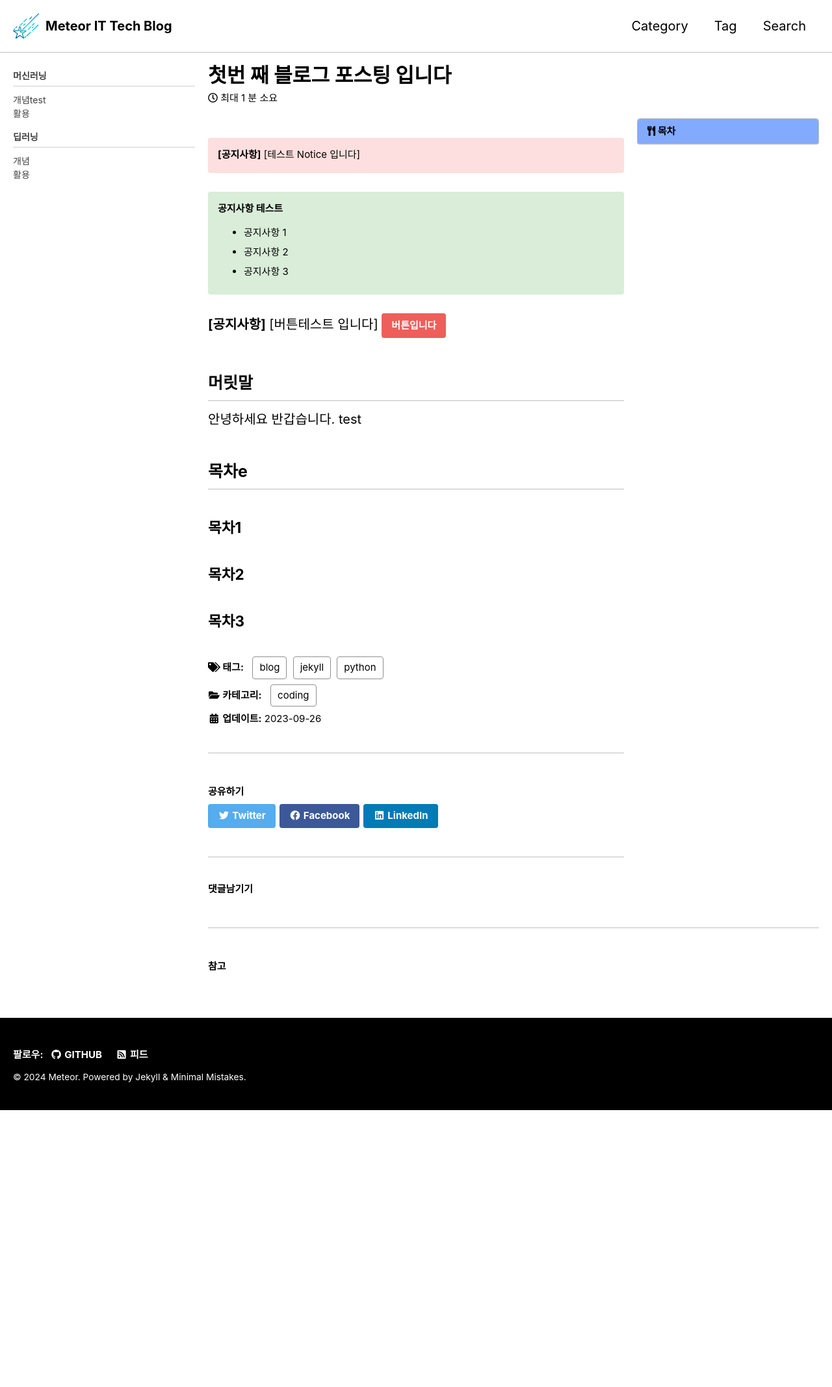
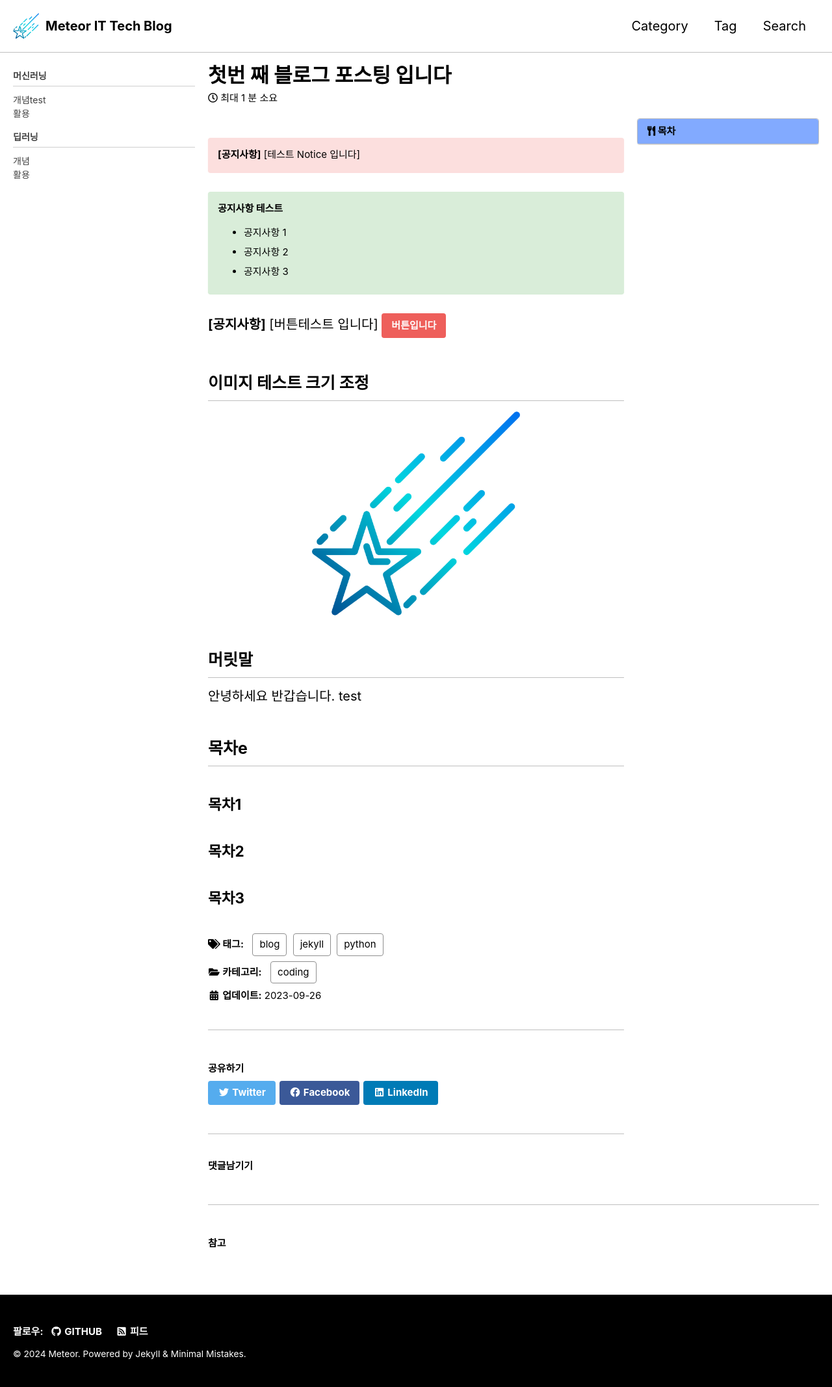
Before and after one commit to MeteorNote/MeteorNote.github.io, a Jekyll site: the page built from _posts/2023-09-26-first.md, in a window 1280 px wide. Shown: the whole page at 65% size. Built offline with Jekyll 4.4.1, drawn with Linux system fonts in a browser that asks for light colours; cached includes are drawn as plain includes; comment, search, counter and statistics services are not loaded; before the commit the page ends 1708 px from its top, so only the background shows below that.

Commit message:
본문 이미지 크기 조정 테스트

```diff
--- a/_posts/2023-09-26-first.md
+++ b/_posts/2023-09-26-first.md
@@ -29,6 +29,10 @@ search: false # 검색 차단
 [버튼입니다](https://google.com){: .btn .btn--danger}
 
 
+## 이미지 테스트 크기 조정
+![meteornote]({{site.url}}/images/test/meteor.png){: .img-width-half .align-center}
+
+
 ## 머릿말
 
 안녕하세요 반갑습니다.
--- a/_sass/minimal-mistakes/_utilities.scss
+++ b/_sass/minimal-mistakes/_utilities.scss
@@ -591,3 +591,8 @@ a.reversefootnote {
     position: static;
   }
 }
+
+
+.img-width-half {
+  width: 50%;
+}
```
Also changed, not shown: images/test/meteor.png (added).
